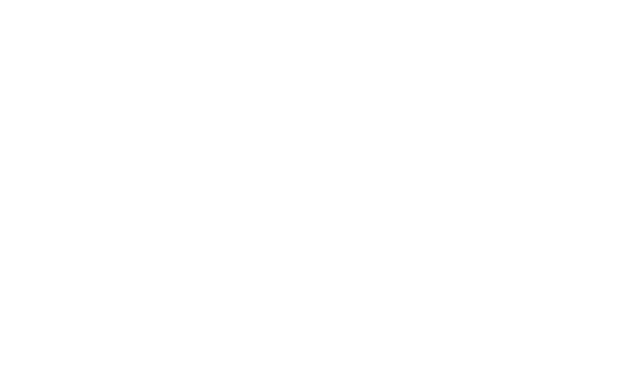
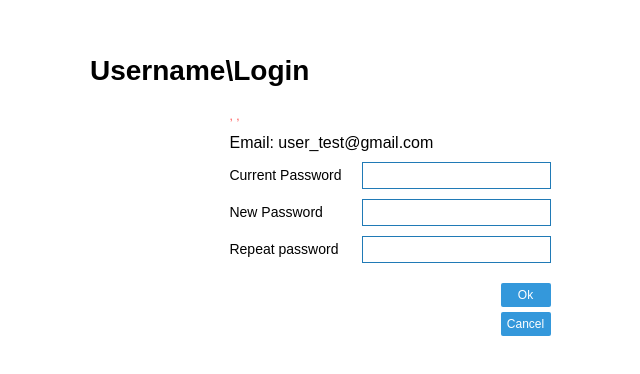
Before and after one commit to Pinkdesu/simple-spa, a React (Create React App) app: page /change-password in a window 1280 px wide. Shown: the part 214-588 px from the top of the page, without its empty margins (250-890 px from the left). Built offline with nearby package versions, Linux system fonts and the light colour scheme.

Commit message:
feat: add change password page

```diff
--- a/src/features/AppBootstrap/components/RenderAuthorized.jsx
+++ b/src/features/AppBootstrap/components/RenderAuthorized.jsx
@@ -1,11 +1,13 @@
 import React from "react";
 import { Switch, Route } from "react-router-dom";
-import Profile from "../../Profile"
+import Profile from "../../Profile";
+import ChangePasswordPage from "../../ChangePasswordPage";
 
 const RenderAuthorized = () => {
    return (
       <Switch>
          <Route path="/" component={Profile} exact/>
+         <Route path="/change-password" component={ChangePasswordPage} exact/>
       </Switch>
    )
 }
--- /dev/null
+++ b/src/features/ChangePasswordPage/constants.js
@@ -0,0 +1,17 @@
+export const CHANGE_LOGIN_INFO = {
+   currentPassword: {
+      type: "password",
+      placeholder: "",
+      label: "Current Password",
+   },
+   newPassword: {
+      type: "password",
+      placeholder: "",
+      label: "New Password",
+   },
+   repeatPassword: {
+      type: "password",
+      placeholder: "",
+      label: "Repeat password",
+   },
+}
--- /dev/null
+++ b/src/features/ChangePasswordPage/index.jsx
@@ -0,0 +1,78 @@
+import React, { useState, useCallback } from "react";
+import Header from "../Common/Header";
+import Button from "../Common/Button";
+import ErrorBar from "../Common/ErrorBar";
+import TextField from "../Common/TextField";
+import * as constants from "./constants"
+import { BUTTON_CANCEL, BUTTON_OK} from "../Registration/constants";
+import "./style.css";
+
+const ChangePasswordPage = () => {
+   const [values, setValues] = useState({
+      currentPassword: '',
+      newPassword: '',
+      repeatPassword: ''
+   });
+
+   const [errors, setErrors] = useState({
+      currentPassword: null,
+      newPassword: null,
+      repeatPassword: null
+   });
+
+   const handleChange = useCallback((stateName) => (e) => {
+      const value = e.target.value;
+
+      setValues(prevState => ({
+         ...prevState,
+         [stateName]: value
+      }));
+   }, [])
+
+   const onError = useCallback((stateName, error) => {
+      setErrors(prevState => ({
+         ...prevState,
+         [stateName]: error
+      }));
+   }, [])
+
+   const saveChanges = useCallback(() => {
+
+   }, []);
+
+   return (
+      <div className="main change-password-page">
+         <Header text="Username\Login"/>
+         <div className="form-wrapper">
+            <ErrorBar errors={errors}/>
+            <div className="label-block">
+               <label>Email: user_test@gmail.com</label>
+               <TextField
+                  {...constants.CHANGE_LOGIN_INFO.currentPassword}
+                  value={values.email}
+                  isError={Boolean(errors.currentPassword)}
+                  onChange={handleChange("currentPassword")}
+               />
+               <TextField
+                  {...constants.CHANGE_LOGIN_INFO.newPassword}
+                  value={values.password}
+                  isError={Boolean(errors.newPassword)}
+                  onChange={handleChange("newPassword")}
+               />
+               <TextField
+                  {...constants.CHANGE_LOGIN_INFO.repeatPassword}
+                  value={values.password}
+                  isError={Boolean(errors.repeatPassword)}
+                  onChange={handleChange("repeatPassword")}
+               />
+            </div>
+            <div className="button-block">
+               <Button text={BUTTON_OK} onClick={saveChanges}/>
+               <Button text={BUTTON_CANCEL}/>
+            </div>
+         </div>
+      </div>
+   )
+}
+
+export default ChangePasswordPage;
--- /dev/null
+++ b/src/features/ChangePasswordPage/style.css
@@ -0,0 +1,5 @@
+.change-password-page {
+   display: flex;
+   flex-flow: column nowrap;
+   align-items: center;
+}
--- a/src/features/Common/List.jsx
+++ b/src/features/Common/List.jsx
@@ -3,13 +3,13 @@
 import "./style.css";
 
 const List = (props) => {
-   const { header, children } = props;
+   const { header, onClick, children } = props;
 
    return (
       <div className="list">
          <div className="list__header">
             <span className="header__name">{header}</span>
-            <span className="header__icon">
+            <span className="header__icon" onClick={onClick}>
                <WriteSVG/>
             </span>
          </div>
--- a/src/features/Profile/index.jsx
+++ b/src/features/Profile/index.jsx
@@ -1,4 +1,5 @@
 import React from "react";
+import { useHistory } from "react-router-dom";
 import Header from "../Common/Header";
 import UploadImage from "../UploadImage";
 import List from "../Common/List";
@@ -7,13 +8,19 @@
 import "./style.css"
 
 const Profile = () => {
+   const history = useHistory();
+
+   const goToChangePasswordPage = () => {
+      history.push("/change-password")
+   };
+
    return (
       <div className="main">
          <Header text="Username"/>
          <div className="column-container">
             <UploadImage/>
             <div className="profile__info">
-               <List header="Login Information">
+               <List header="Login Information" onClick={goToChangePasswordPage}>
                   <ListItem text="Email: example@gmail.com"/>
                   <ListItem text="Password: ********"/>
                </List>
--- a/src/features/Welcome/index.jsx
+++ b/src/features/Welcome/index.jsx
@@ -71,7 +71,7 @@
    return (
       <div className="welcome-page">
          <ErrorBar errors={errors}/>
-         <div className="welcome-page__label-block">
+         <div className="label-block">
             <TextField
                {...constants.LOGIN_INFO.eMail}
                value={values.email}
@@ -85,7 +85,7 @@
                onChange={handleChange("password")}
             />
          </div>
-         <div className="welcome-page__button-block">
+         <div className="button-block">
             <Button text="Sign in" onClick={signIn}/>
             <Button text="Sign up" onClick={signUp}/>
          </div>
--- a/src/features/Welcome/style.css
+++ b/src/features/Welcome/style.css
@@ -1,26 +1,3 @@
 .welcome-page {
    width: 250px;
 }
-
-.welcome-page__label-block,
-.welcome-page__button-block {
-   display: flex;
-   flex-flow: column nowrap;
-}
-
-.welcome-page__label-block{
-   padding: 10px 0;
-}
-
-.welcome-page__label-block > *{
-   margin-bottom: 10px;
-}
-
-.welcome-page__button-block {
-   align-items: flex-end;
-   justify-content: center;
-}
-
-.welcome-page__button-block button:first-child {
-   margin-bottom: 5px;
-}
--- a/src/index.css
+++ b/src/index.css
@@ -30,3 +30,30 @@
    justify-content: space-between;
    align-items: flex-start;
 }
+
+.label-block,
+.button-block {
+   display: flex;
+   flex-flow: column nowrap;
+}
+
+.label-block{
+   padding: 10px 0;
+}
+
+.label-block > *{
+   margin-bottom: 10px;
+}
+
+.button-block {
+   align-items: flex-end;
+   justify-content: center;
+}
+
+.button-block button:first-child {
+   margin-bottom: 5px;
+}
+
+.form-wrapper {
+   max-width: 350px;
+}
```
